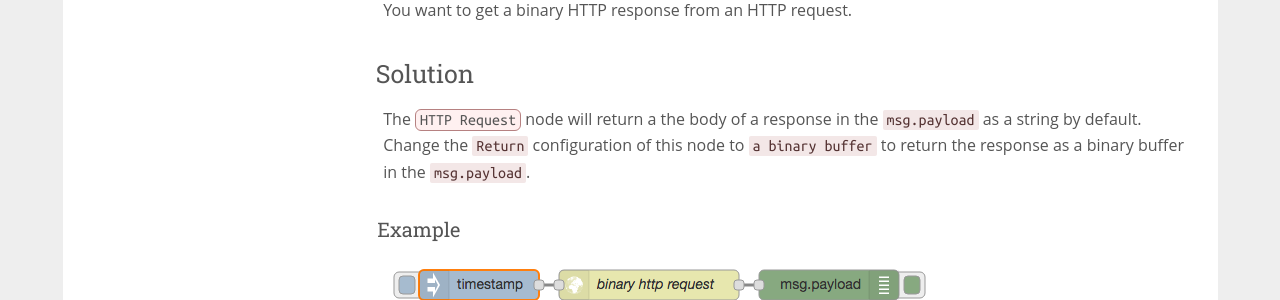
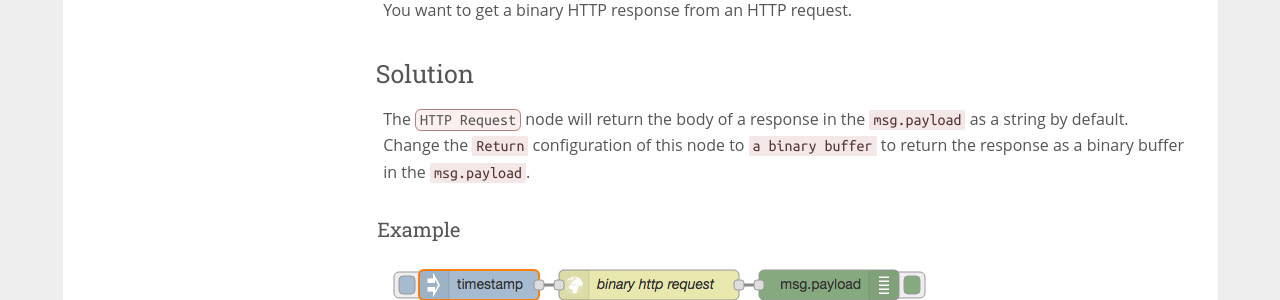
Before and after one commit to node-red/cookbook.nodered.org, a Jekyll site: the page built from http/get-binary-response.md, in a window 1280 px wide. Shown: the part 283-583 px from the top of the page. Built offline with Jekyll 4.4.1, drawn with Linux system fonts in a browser that asks for light colours; nearby versions of some CDN libraries.

Commit message:
Remove duplicated article(a/the).

```diff
--- a/http/get-binary-response.md
+++ b/http/get-binary-response.md
@@ -13,7 +13,7 @@ You want to get a binary HTTP response from an HTTP request.
 
 ### Solution
 
-The <code class="node">HTTP Request</code> node will return a the body of a response in the `msg.payload` as a string by default.
+The <code class="node">HTTP Request</code> node will return the body of a response in the `msg.payload` as a string by default.
 Change the `Return` configuration of this node to `a binary buffer` to return the response as a binary buffer in the `msg.payload`.
 
 #### Example
```
Also changed, not shown: http/parse-json-response.md (+1 -1 lines).
